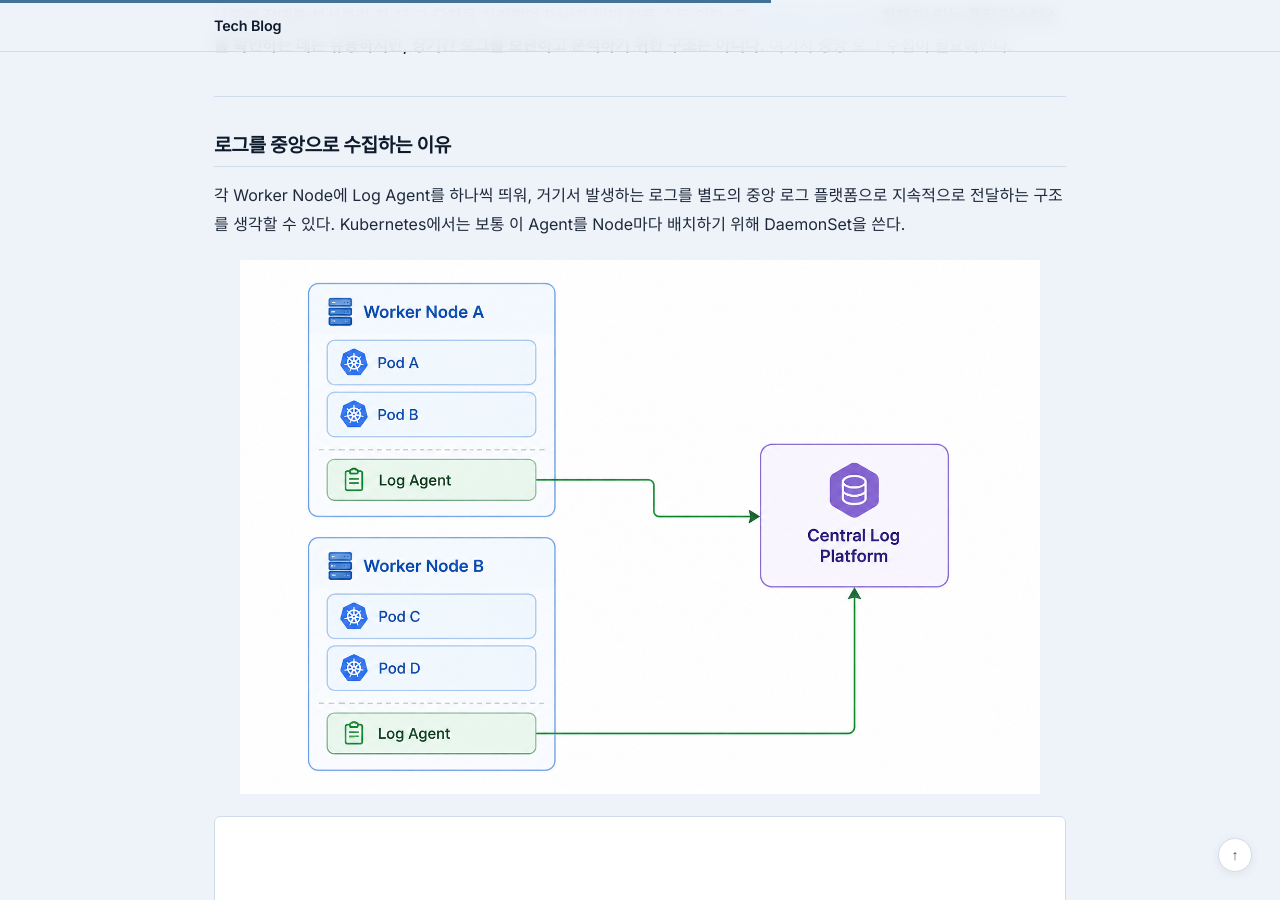
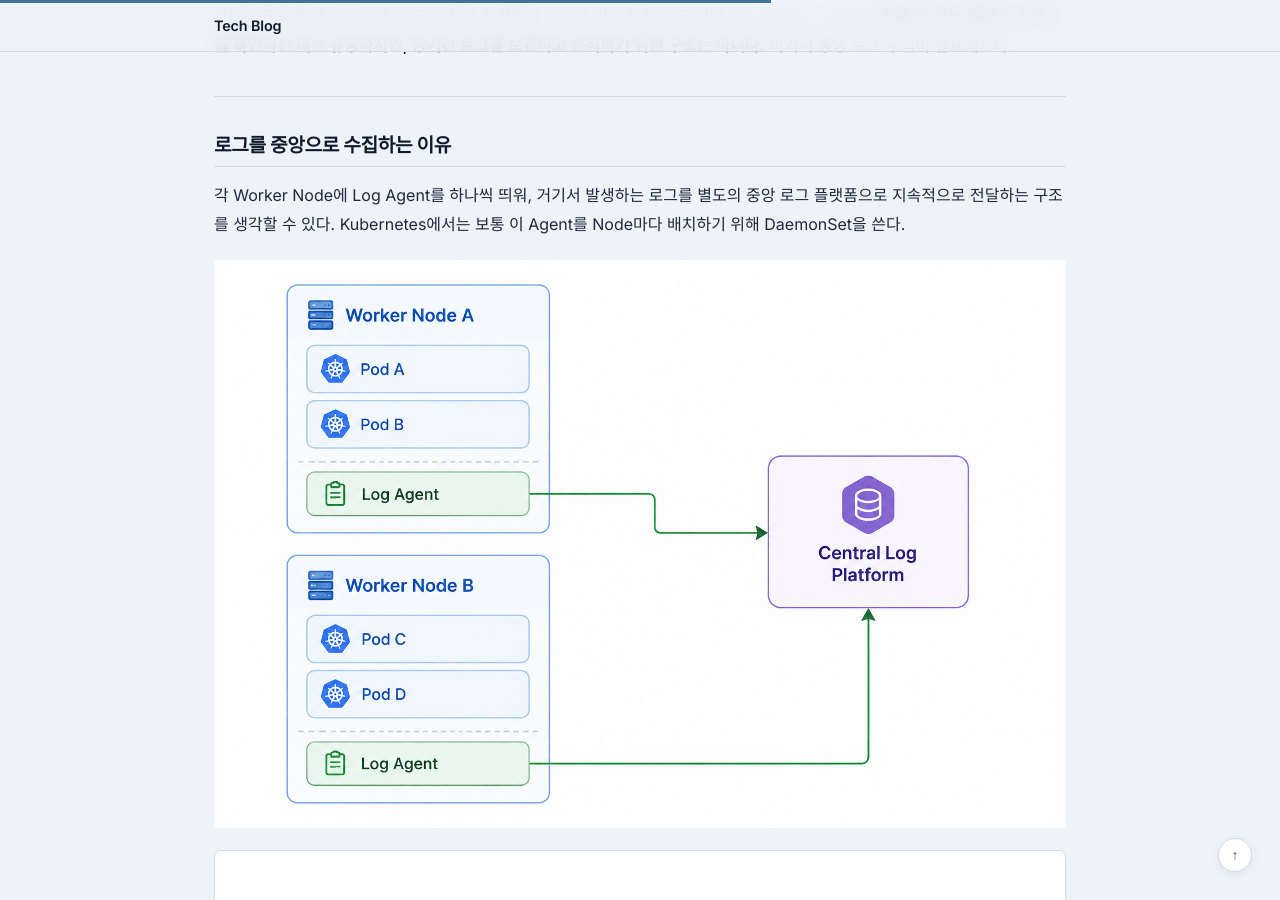
Before and after one commit to jw3418/jw3418.github.io, a Jekyll site: the page built from _posts/2026-08-16-kubernetes-application-logs.md, in a window 1280 px wide and 900 px high, scrolled down 4226 px. Built offline with Jekyll 4.4.1, drawn with Linux system fonts in a browser that asks for light colours.

Commit message:
Fix image tag in Kubernetes application logs post

````diff
--- a/_posts/2026-08-16-kubernetes-application-logs.md
+++ b/_posts/2026-08-16-kubernetes-application-logs.md
@@ -156,7 +156,7 @@ flowchart LR
 각 Worker Node에 Log Agent를 하나씩 띄워, 거기서 발생하는 로그를 별도의 중앙 로그 플랫폼으로 지속적으로 전달하는 구조를 생각할 수 있다. Kubernetes에서는 보통 이 Agent를 Node마다 배치하기 위해 DaemonSet을 쓴다.
 
 <div align="center">
-<img src="/assets/images/kubernetes/945adb90-95c1-4975-ae53-a38fb0b6c193.png" alt="중앙 로그 수집 구조" width="800">
+<img src="/assets/images/kubernetes/945adb90-95c1-4975-ae53-a38fb0b6c193.png" alt="중앙 로그 수집 구조">
 </div>
 
 ```mermaid
````
